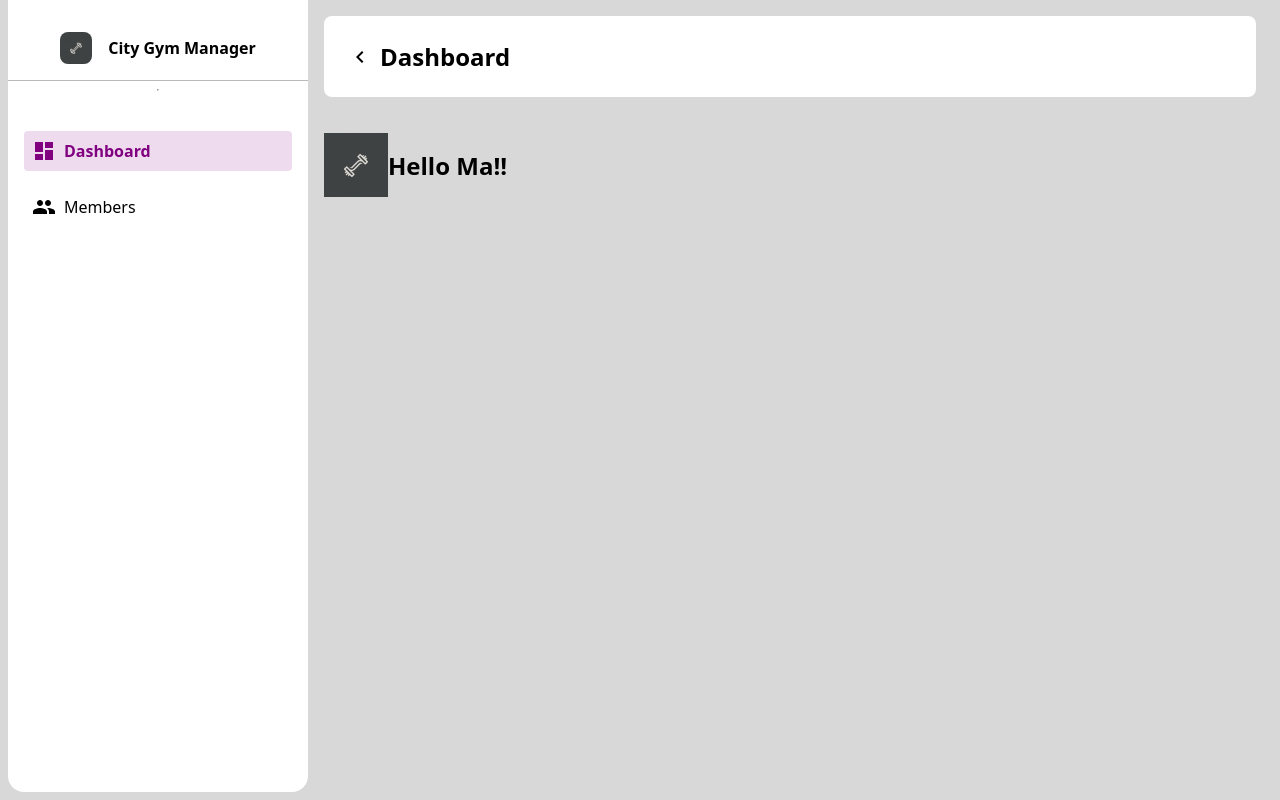
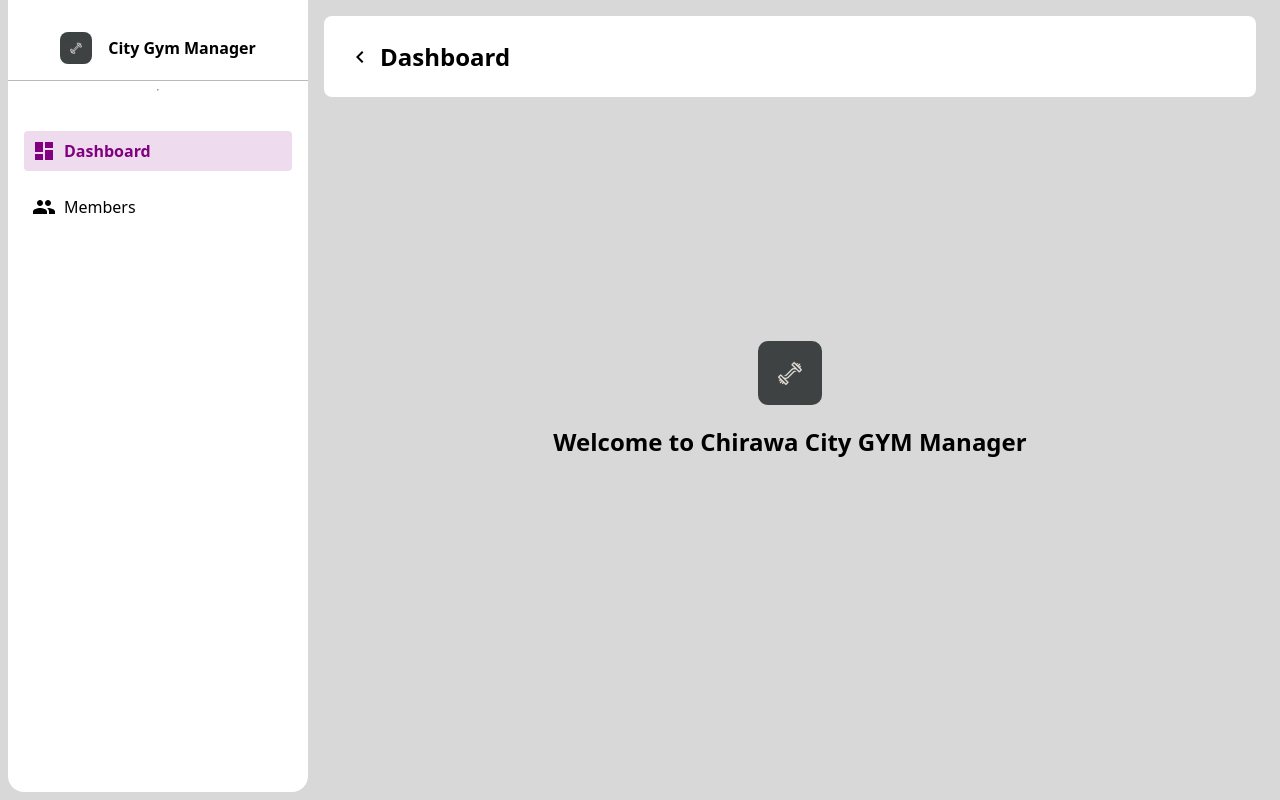
Before and after one commit to Gym-manago/gym-manager-frontend, a React (Vite) app: page /dashboard in a window 1280 px wide. Built offline with nearby package versions, Linux system fonts and the light colour scheme.

Commit message:
Add welcome message on dashboard

```diff
--- a/src/pages/Dashboard/index.tsx
+++ b/src/pages/Dashboard/index.tsx
@@ -7,8 +7,10 @@ export const Dashboard = () => {
   const navigate = useNavigate();
   return (
     <Layout headerTitle="Dashboard" onBack={() => navigate(-1)}>
-      <img src={logo} className={styles.img} />
-      <h1>Hello Ma!!</h1>
+      <div className={styles.container}>
+        <img src={logo} className={styles.img} />
+        <h1>Welcome to Chirawa City GYM Manager</h1>
+      </div>
     </Layout>
   );
 };
--- a/src/pages/Dashboard/styles.module.scss
+++ b/src/pages/Dashboard/styles.module.scss
@@ -3,4 +3,14 @@
 .img {
   width: spacing.$l;
   object-fit: contain;
+  border-radius: 10px;
 }
+
+.container {
+  display: flex;
+  flex-direction: column;
+  width: 100%;
+  justify-content: center;
+  align-items: center;
+  height: 70vh;
+}
```
